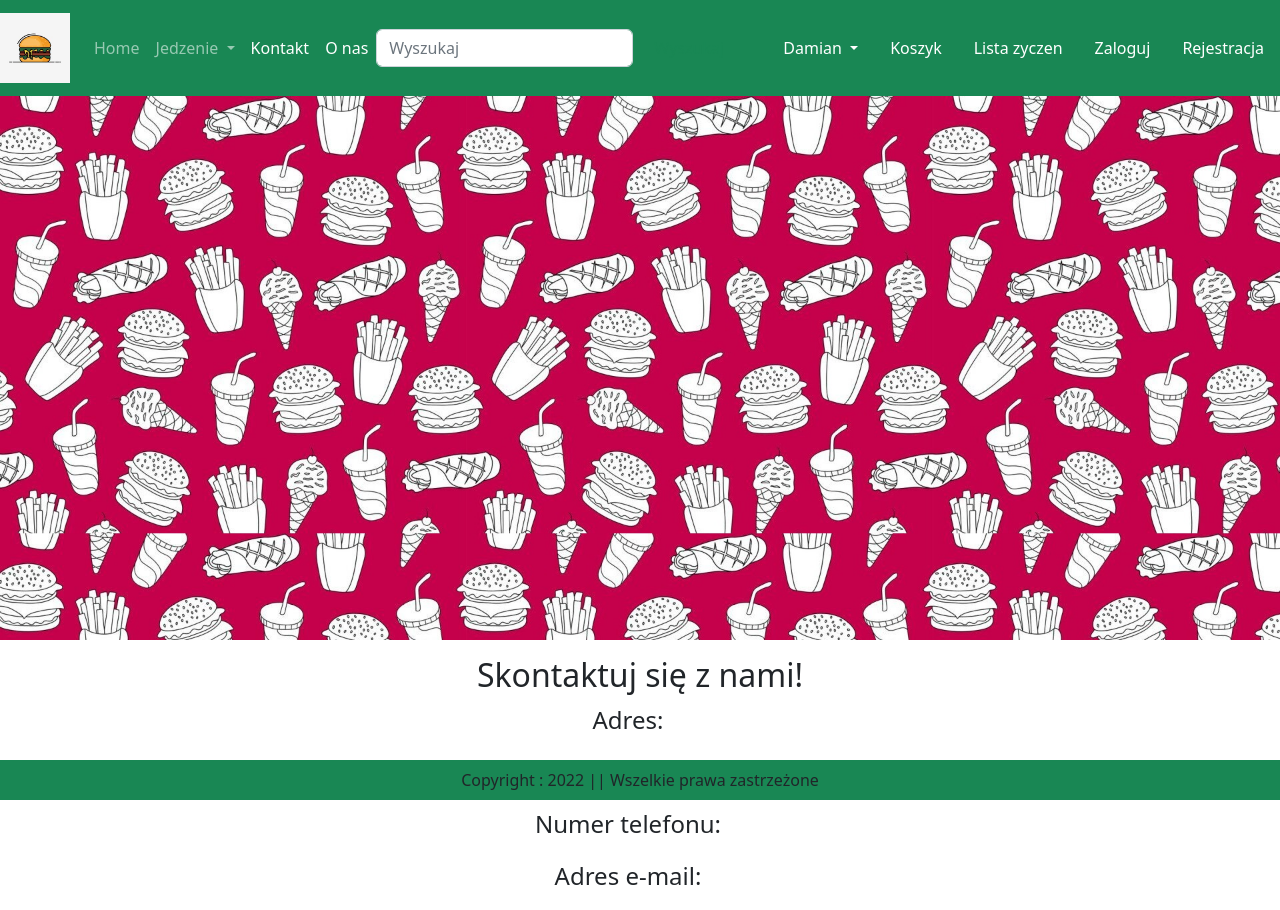
After one commit to damianparchi/appwww-project, a Django app: page /kontakt/ in a window 1280 px wide. The commit adds this page. Run offline with Django 4.2, Linux system fonts and the light colour scheme.

Commit message:
routing menu + widok kontakt i onas

```diff
--- a/appwww/app/templates/app/base.html
+++ b/appwww/app/templates/app/base.html
@@ -41,10 +41,10 @@
               </ul>
             </li>
             <li class="nav-item">
-              <a class="nav-link text-white" href="#">Kontakt</a>
+              <a class="nav-link text-white" href="{% url 'kontakt' %}">Kontakt</a>
             </li>
             <li class="nav-item">
-              <a class="nav-link text-white" href="#">O nas</a>
+              <a class="nav-link text-white" href="{% url 'onas' %}">O nas</a>
             </li>
           </ul>
           <form class="d-flex" role="search">
--- /dev/null
+++ b/appwww/app/templates/app/kontakt.html
@@ -0,0 +1,44 @@
+{% extends 'app/base.html' %}
+
+{% load static %}
+
+{% block title %} Kontakt {% endblock title %}
+
+
+{% block background-change %}
+<div id="carouselExampleSlidesOnly" class="carousel slide" data-bs-ride="carousel">
+  <div class="carousel-inner">
+    <div class="carousel-item active">
+      <img class="d-block w-100" src="{% static 'app/images/background/background.jpg' %}" alt="background-change">
+    </div>
+    <div class="carousel-item">
+      <img class="d-block w-100" src="{% static 'app/images/background/background2.jpg' %}" alt="background-change">
+    </div>
+    <div class="carousel-item">
+      <img class="d-block w-100" src="{% static 'app/images/background/background3.jpg' %}" alt="background-change">
+    </div>
+  </div>
+</div>
+{% endblock background-change %}
+
+{% block main-content %}
+<div class="container mt-3">
+    <h2 class="text-center">Skontaktuj się z nami!</h2>
+    <div class="row container">
+        <p class="fs-4 text-center">
+            Adres:
+        </p>
+        <p class="fs-4 text-center">
+            Media:
+        </p>
+        <p class="fs-4 text-center">
+            Numer telefonu:
+        </p>
+        <p class="fs-4 text-center">
+            Adres e-mail:
+        </p>
+
+    </div>
+</div>
+
+{% endblock main-content %}
--- a/appwww/app/urls.py
+++ b/appwww/app/urls.py
@@ -1,7 +1,13 @@
 from django.urls import path
 from . import views
+from django.conf import settings
+from django.conf.urls.static import static
 
 urlpatterns = [
     path('', views.home),
+    path('onas/', views.onas, name="onas"),
+    path('kontakt/', views.kontakt, name="kontakt"),
     path('kategorie/<slug:val>', views.KategorieView.as_view(), name="kategorie"),
-]
+    path('tytul-kategorii/<val>', views.KategorieView.as_view(), name="tytul-kategorii"),
+    path('product-desc/<int:pk>', views.ProductDesc.as_view(), name="product-desc"),
+]+static(settings.MEDIA_URL, document_root=settings.MEDIA_ROOT)
--- a/appwww/app/views.py
+++ b/appwww/app/views.py
@@ -7,8 +7,25 @@ from django.db.models import Count
 def home(request):
     return render(request, "app/home.html")
 
+def onas(request):
+    return render(request, "app/onas.html")
+
+def kontakt(request):
+    return render(request, "app/kontakt.html")
+
 class KategorieView(View):
     def get(self, request, val):
         product = Product.objects.filter(kategoria = val)
         nazwa = Product.objects.filter(kategoria = val).values('nazwa').annotate(total=Count('nazwa'))
         return render(request, "app/category.html", locals())
+
+class nazwaKategorii(View):
+    def get(self, request, val):
+        product = Product.objects.get(nazwa = val)
+        nazwa = Product.objects.filter(kategoria = product[0].kategoria).values('nazwa')
+        return render(request, "app/kategoria.html", locals())
+
+class ProductDesc(View):
+    def get(self, request, pk):
+        product = Product.objects.get(pk = pk)
+        return render(request, "app/productdesc.html", locals())
```
Also changed, not shown: appwww/app/templates/app/category.html (+26 -3 lines), appwww/app/templates/app/home.html (+6 -6 lines), appwww/app/templates/app/onas.html (added, +42 -0 lines), appwww/app/templates/app/productdesc.html (added, +28 -0 lines).
